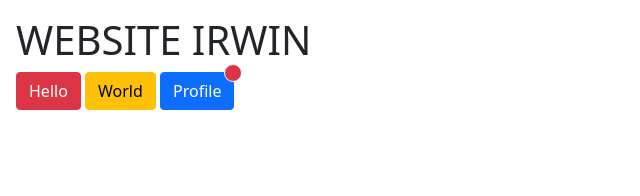
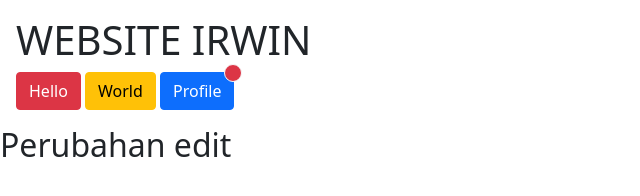
Before and after one commit to irwin-shauma/coba-netlify, a plain HTML site: page index.html in a window 1280 px wide. Shown: the whole page, without its empty margins (0-640 px from the left). Drawn offline with nearby package versions, Linux system fonts and the light colour scheme.

Commit message:
ubah index html

```diff
--- a/index.html
+++ b/index.html
@@ -15,9 +15,13 @@
         <button type="button" class="btn btn-primary position-relative">
             Profile
             <span class="position-absolute top-0 start-100 translate-middle p-2 bg-danger border border-light rounded-circle">
-              <span class="visually-hidden">New alerts</span>
+                <span class="visually-hidden">New alerts</span>
             </span>
-          </button>
+        </button>
+    </div>
+
+    <div class="div">
+        <h2>Perubahan edit</h2>
     </div>
 
 
```
